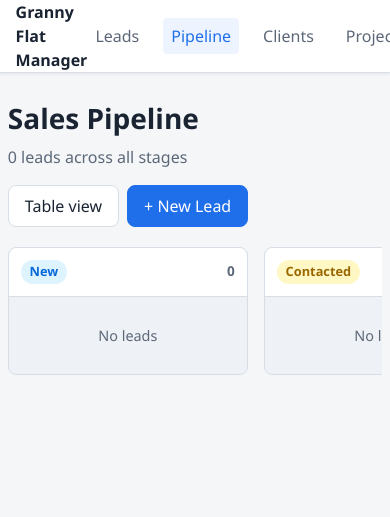
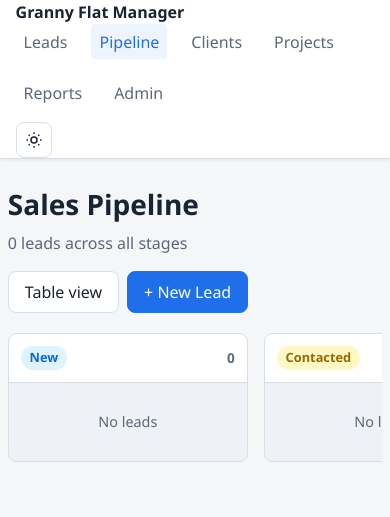
Before and after one commit to nicknguyen-991/granny_flat_manager, a Django app: page /leads/pipeline/ in a window 390 px wide; the page is wider, and only the part inside the window is pictured. Shown: the top 517 px of that part. Run offline with Django 5.2, Linux system fonts and the light colour scheme; data that the repository does not hold is empty.

Commit message:
Add dark and light theme toggle across CRM pages.
Co-authored-by: Cursor <cursoragent@cursor.com>

```diff
--- a/static/css/app.css
+++ b/static/css/app.css
@@ -11,8 +11,38 @@
   --success: #1a7f37;
   --danger: #cf222e;
   --warning: #9a6700;
+  --hover: #f0f3f7;
+  --subtle: #eef1f5;
+  --accent-soft: #eef4ff;
+  --table-head: #f8fafc;
+  --row-hover: #f8fbff;
+  --success-soft: #dafbe1;
+  --danger-soft: #ffebe9;
   --radius: 8px;
   --shadow: 0 1px 3px rgba(26, 35, 50, 0.08);
+  color-scheme: light;
+}
+
+[data-theme="dark"] {
+  --bg: #0f1419;
+  --surface: #1a2332;
+  --border: #334155;
+  --text: #e8edf4;
+  --muted: #9aa7b8;
+  --primary: #58a6ff;
+  --primary-hover: #79b8ff;
+  --success: #3fb950;
+  --danger: #f85149;
+  --warning: #d29922;
+  --hover: #243044;
+  --subtle: #222c3a;
+  --accent-soft: #16324d;
+  --table-head: #16202c;
+  --row-hover: #243044;
+  --success-soft: #16341f;
+  --danger-soft: #3d1f24;
+  --shadow: 0 1px 3px rgba(0, 0, 0, 0.45);
+  color-scheme: dark;
 }
 
 * {
@@ -76,10 +106,43 @@ a:hover {
   border-radius: 4px;
 }
 
+.header-actions {
+  display: flex;
+  align-items: center;
+  gap: 0.75rem;
+}
+
+.theme-toggle {
+  display: inline-flex;
+  align-items: center;
+  justify-content: center;
+  width: 36px;
+  height: 36px;
+  padding: 0;
+  border: 1px solid var(--border);
+  border-radius: var(--radius);
+  background: var(--surface);
+  color: var(--text);
+  cursor: pointer;
+}
+
+.theme-toggle:hover {
+  background: var(--hover);
+}
+
+.theme-toggle .icon-moon,
+[data-theme="dark"] .theme-toggle .icon-sun {
+  display: none;
+}
+
+[data-theme="dark"] .theme-toggle .icon-moon {
+  display: block;
+}
+
 .main-nav a.active,
 .main-nav a:hover {
   color: var(--primary);
-  background: #eef4ff;
+  background: var(--accent-soft);
   text-decoration: none;
 }
 
@@ -665,4 +744,10 @@ a:hover {
   .detail-list {
     grid-template-columns: 1fr;
   }
+
+  .header-inner,
+  .header-actions,
+  .main-nav {
+    flex-wrap: wrap;
+  }
 }
--- /dev/null
+++ b/static/js/theme.js
@@ -0,0 +1,40 @@
+/**
+ * Persist light/dark theme for Granny Flat Manager pages.
+ */
+(function () {
+    'use strict';
+
+    var STORAGE_KEY = 'gfm-theme';
+
+    function currentTheme() {
+        return document.documentElement.getAttribute('data-theme') === 'dark' ? 'dark' : 'light';
+    }
+
+    function applyTheme(theme) {
+        document.documentElement.setAttribute('data-theme', theme);
+        try {
+            localStorage.setItem(STORAGE_KEY, theme);
+        } catch (err) {
+            /* ignore quota / private mode */
+        }
+        var button = document.getElementById('theme-toggle');
+        if (button) {
+            button.setAttribute(
+                'aria-label',
+                theme === 'dark' ? 'Switch to light mode' : 'Switch to dark mode'
+            );
+            button.setAttribute('title', theme === 'dark' ? 'Light mode' : 'Dark mode');
+        }
+    }
+
+    document.addEventListener('DOMContentLoaded', function () {
+        applyTheme(currentTheme());
+        var button = document.getElementById('theme-toggle');
+        if (!button) {
+            return;
+        }
+        button.addEventListener('click', function () {
+            applyTheme(currentTheme() === 'dark' ? 'light' : 'dark');
+        });
+    });
+})();
--- a/templates/base.html
+++ b/templates/base.html
@@ -1,16 +1,27 @@
 {% load static %}
 <!DOCTYPE html>
-<html lang="en-AU">
+<html lang="en-AU" data-theme="light">
 <head>
   <meta charset="utf-8">
   <meta name="viewport" content="width=device-width, initial-scale=1">
   <title>{% block title %}Granny Flat Manager{% endblock %}</title>
+  <script>
+    (function () {
+      try {
+        var stored = localStorage.getItem('gfm-theme');
+        var theme = stored || (window.matchMedia('(prefers-color-scheme: dark)').matches ? 'dark' : 'light');
+        document.documentElement.setAttribute('data-theme', theme);
+      } catch (e) {}
+    })();
+  </script>
   <link rel="stylesheet" href="{% static 'css/app.css' %}">
+  <script src="{% static 'js/theme.js' %}" defer></script>
 </head>
 <body>
   <header class="site-header">
     <div class="container header-inner">
       <a class="brand" href="{% url 'crm:lead_list' %}">Granny Flat Manager</a>
+      <div class="header-actions">
         <nav class="main-nav">
           <a href="{% url 'crm:lead_list' %}" class="{% if request.resolver_match.url_name == 'lead_list' %}active{% endif %}">Leads</a>
           <a href="{% url 'crm:lead_pipeline' %}" class="{% if request.resolver_match.url_name == 'lead_pipeline' %}active{% endif %}">Pipeline</a>
@@ -19,6 +30,16 @@
           <a href="{% url 'reporting:dashboard' %}" class="{% if request.resolver_match.app_name == 'reporting' %}active{% endif %}">Reports</a>
           <a href="/admin/" target="_blank" rel="noopener">Admin</a>
         </nav>
+        <button type="button" class="theme-toggle" id="theme-toggle" aria-label="Switch to dark mode" title="Dark mode">
+          <svg class="icon-sun" width="18" height="18" viewBox="0 0 24 24" fill="none" stroke="currentColor" stroke-width="2" aria-hidden="true">
+            <circle cx="12" cy="12" r="4"></circle>
+            <path d="M12 2v2M12 20v2M4.93 4.93l1.41 1.41M17.66 17.66l1.41 1.41M2 12h2M20 12h2M4.93 19.07l1.41-1.41M17.66 6.34l1.41-1.41"></path>
+          </svg>
+          <svg class="icon-moon" width="18" height="18" viewBox="0 0 24 24" fill="none" stroke="currentColor" stroke-width="2" aria-hidden="true">
+            <path d="M21 14.5A8.5 8.5 0 1 1 9.5 3 7 7 0 0 0 21 14.5z"></path>
+          </svg>
+        </button>
+      </div>
     </div>
   </header>
 
```
Also changed, not shown: other parts of static/css/app.css (+29 -13 lines). Lines whose indentation alone changed are shown as unchanged.
